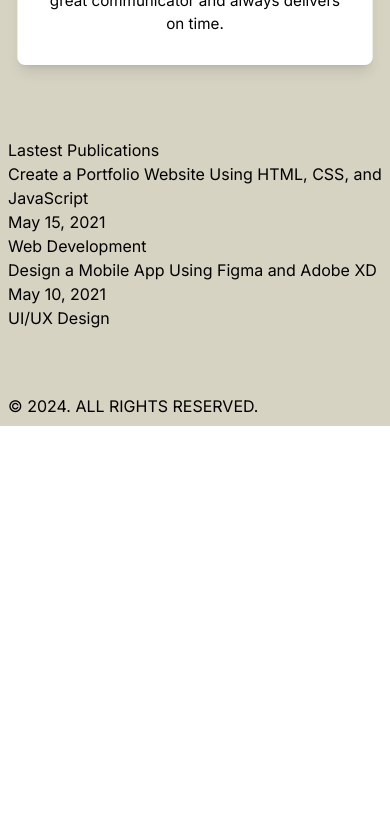
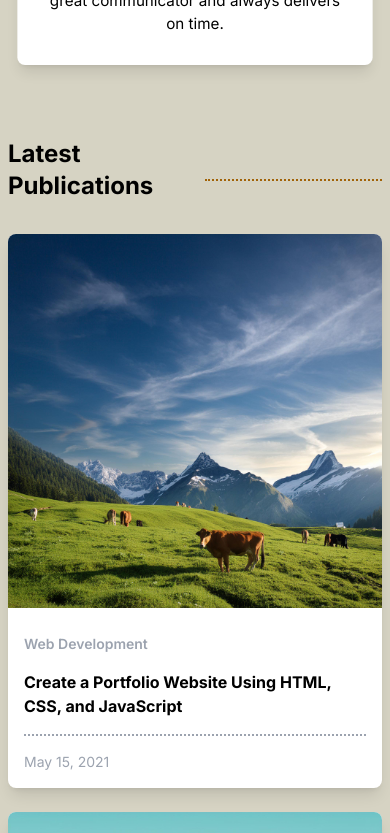
Before and after one commit to ledminh/porfolio-landing-page-1, a Next.js app: page / in a window 390 px wide. Shown: the part 4380-5213 px from the top of the page. Before the commit the page ends 4806 px from the top, so only its background shows below. Built offline with nearby package versions, Linux system fonts and the light colour scheme.

Commit message:
Latest Publications

```diff
--- a/src/components/Home/LastestPublications/index.tsx
+++ b/src/components/Home/LastestPublications/index.tsx
@@ -1,16 +1,42 @@
 import { latestPublications } from "@/data";
+import Image from "next/image";
+
+import Link from "next/link";
 
 export default function LastestPublications() {
   return (
-    <div>
-      <div>Lastest Publications</div>
-      <ul>
+    <div className="flex flex-col gap-8">
+      <div className="flex gap-2 justify-between items-center">
+        <h2 className="font-bold text-2xl w-80">Latest Publications</h2>
+        <div className="border-dotted border-b-[2px] border-yellow-700 basis-[80%] lg:basis-full h-1/3" />
+      </div>
+      <ul className="flex flex-col gap-6 lg:flex-row lg:justify-between lg:items-center">
         {latestPublications.map((publication) => (
-          <li key={publication.id}>
-            <div>{publication.image}</div>
-            <div>{publication.title}</div>
-            <div>{publication.date}</div>
-            <div>{publication.category}</div>
+          <li
+            key={publication.id}
+            className="bg-white rounded-lg overflow-hidden shadow-lg h-full group"
+          >
+            <Link href={"/"}>
+              <div className="h-96 overflow-hidden">
+                <Image
+                  src={publication.image}
+                  alt={publication.title}
+                  width={1200}
+                  height={1200}
+                  className="object-cover group-hover:scale-110 transition-transform duration-500 ease-in-out"
+                />
+              </div>
+              <div className="p-4 flex flex-col gap-4">
+                <h4 className="text-gray-400 text-sm font-semibold">
+                  {publication.category}
+                </h4>
+                <h3 className="font-bold">{publication.title}</h3>
+                <div className="border-b-2 border-dotted border-gray-400" />
+                <span className="text-gray-400 text-sm">
+                  {publication.date}
+                </span>
+              </div>
+            </Link>
           </li>
         ))}
       </ul>
--- a/src/components/Home/Testimonials/index.tsx
+++ b/src/components/Home/Testimonials/index.tsx
@@ -26,7 +26,7 @@ export default function Testimonials() {
         <button
           onClick={handlePrev}
           disabled={index === 0}
-          className="bg-yellow-700 text-white p-4 rounded-full absolute top-5 left-5 opacity-0 group-hover:opacity-100 disabled:opacity-5 disabled:group-hover:opacity-5 translate-x-12 group-hover:transition group-hover:duration-500 group-hover:translate-x-0"
+          className="bg-yellow-700 text-white p-4 rounded-full absolute top-5 left-5 opacity-0 group-hover:opacity-100 disabled:group-hover:opacity-5 translate-x-12 group-hover:transition group-hover:duration-500 group-hover:translate-x-0"
         >
           <span className="block w-6 h-6 rotate-180">
             <ArrowRightIcon />
@@ -35,7 +35,7 @@ export default function Testimonials() {
         <button
           onClick={handleNext}
           disabled={index === testimonials.length - 1}
-          className="bg-yellow-700 text-white p-4 rounded-full absolute top-5 right-5 disabled:opacity-5 disabled:group-hover:opacity-5 opacity-0 group-hover:opacity-100 -translate-x-12 group-hover:transition group-hover:duration-500 group-hover:translate-x-0"
+          className="bg-yellow-700 text-white p-4 rounded-full absolute top-5 right-5 disabled:group-hover:opacity-5 opacity-0 group-hover:opacity-100 -translate-x-12 group-hover:transition group-hover:duration-500 group-hover:translate-x-0"
         >
           <span className="block w-6 h-6">
             <ArrowRightIcon />
--- a/src/data.ts
+++ b/src/data.ts
@@ -4,6 +4,9 @@ import testiPhoto1JPG from "@/assets/images/profile-photos/photo1.jpg";
 import testiPhoto2JPG from "@/assets/images/profile-photos/photo2.jpg";
 import testiPhoto3JPG from "@/assets/images/profile-photos/photo3.jpg";
 import testiPhoto4JPG from "@/assets/images/profile-photos/photo4.jpg";
+
+import publishPhoto1JPG from "@/assets/images/publish/photo1.jpg";
+import publishPhoto2JPG from "@/assets/images/publish/photo2.jpg";
 
 import {
   DesignIcon,
@@ -266,14 +269,14 @@ export const latestPublications = [
     id: "001",
     title: "Create a Portfolio Website Using HTML, CSS, and JavaScript",
     date: "May 15, 2021",
-    image: null,
+    image: publishPhoto1JPG,
     category: "Web Development",
   },
   {
     id: "002",
     title: "Design a Mobile App Using Figma and Adobe XD",
     date: "May 10, 2021",
-    image: null,
+    image: publishPhoto2JPG,
     category: "UI/UX Design",
   },
 ];
```
Also changed, not shown: src/assets/images/publish/photo1.jpg (added), src/assets/images/publish/photo2.jpg (added).
